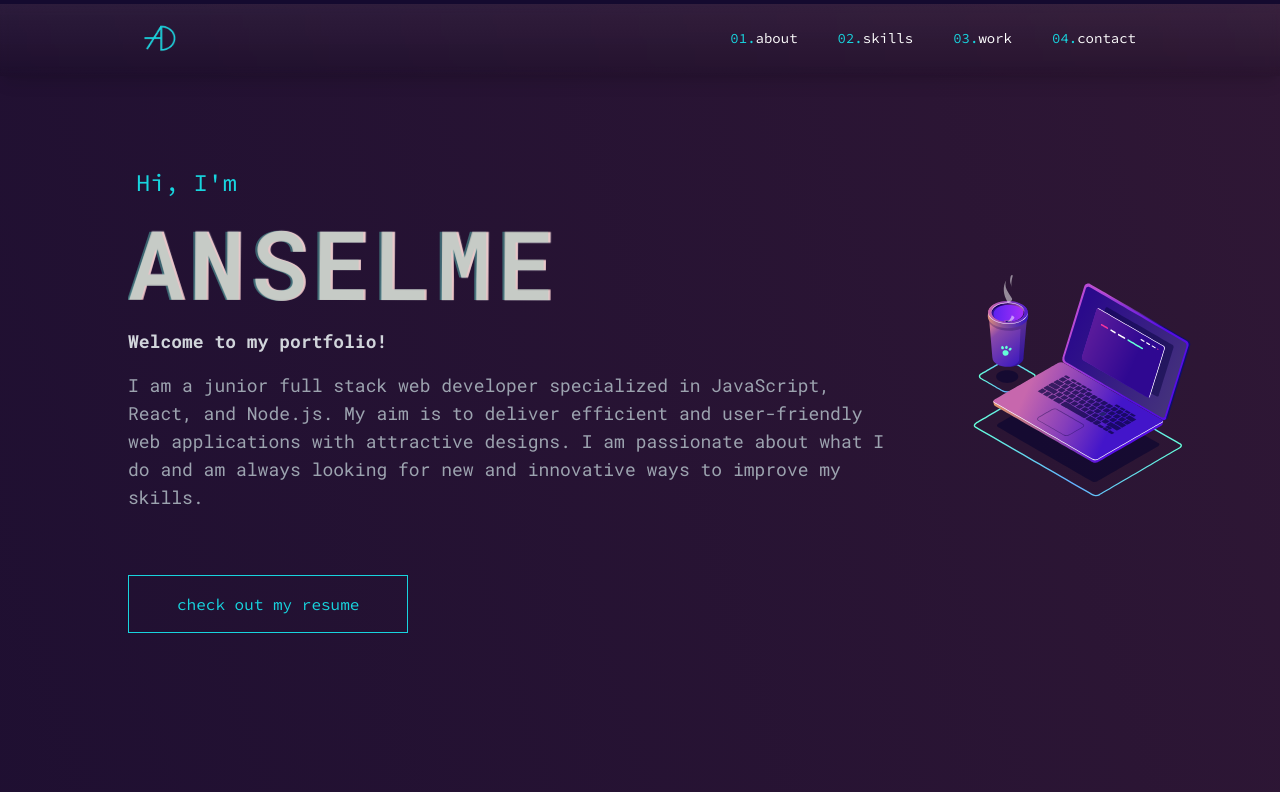
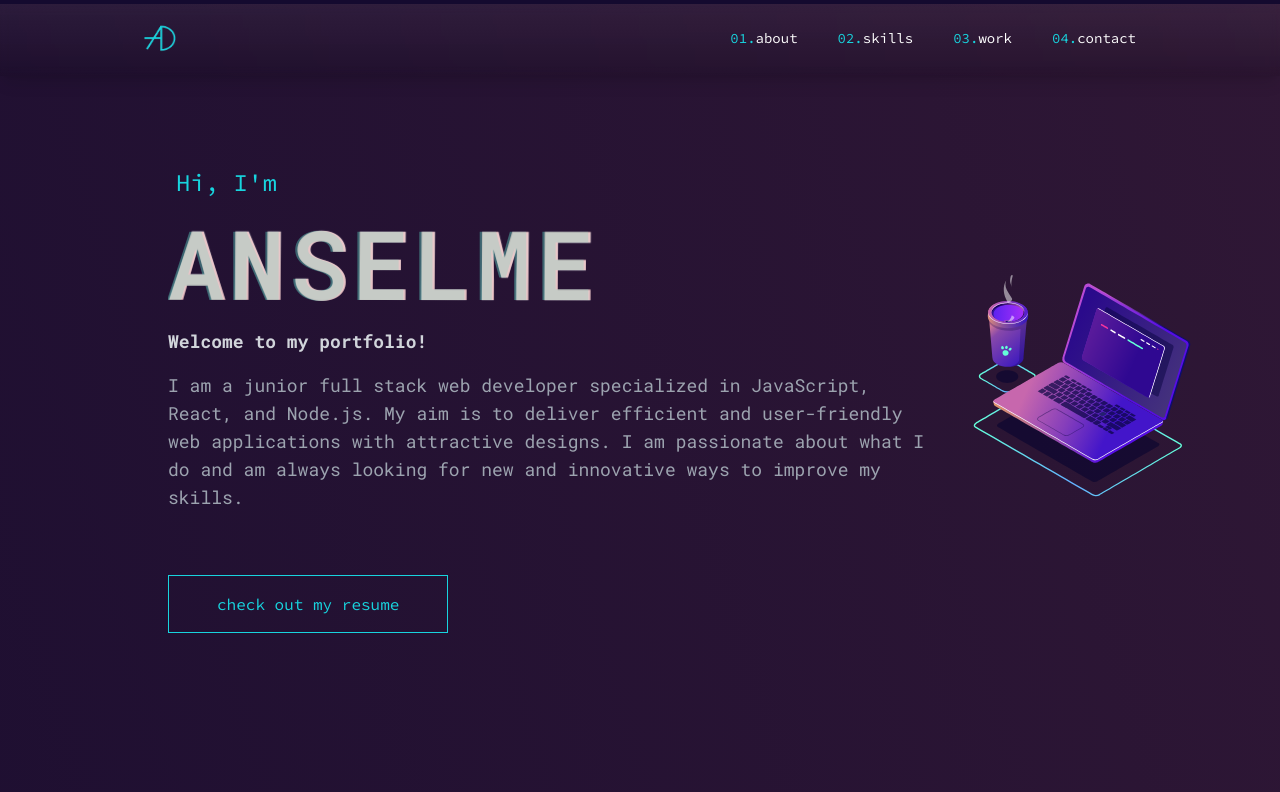
Before and after one commit to LeAnsman/Portfolio, a React (Vite) app: page / in a window 1280 px wide. Shown: the top 792 px of the page. Built offline with nearby package versions, Linux system fonts and the light colour scheme.

Commit message:
Fix home width (margin)

```diff
--- a/src/pages/Home.jsx
+++ b/src/pages/Home.jsx
@@ -15,7 +15,7 @@ export default function Home() {
   return (
     <section
       id="#"
-      className="min-h-screen max-w-2xl xl:max-w-3xl mx-auto sm:mx-0 flex flex-col justify-center items-start gap-16 font-roboto overflow-hidden"
+      className="min-h-screen max-w-2xl xl:max-w-3xl mx-auto sm:mx-10 flex flex-col justify-center items-start gap-16 font-roboto overflow-hidden"
     >
       <p
         className={`text-secondary font-sourceCodePro text-2xl ml-2 transition duration-500 delay-150 ${
```
